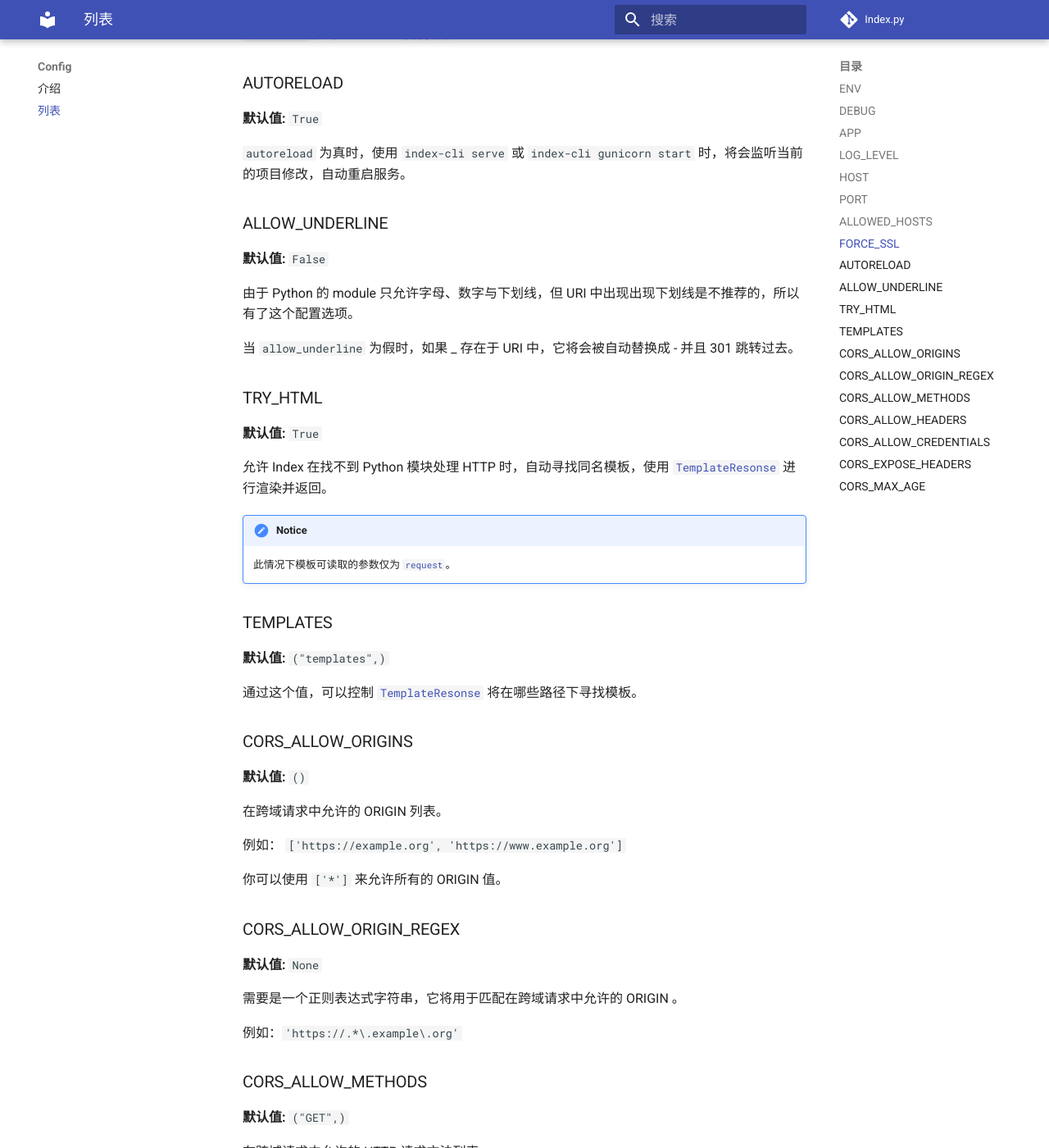
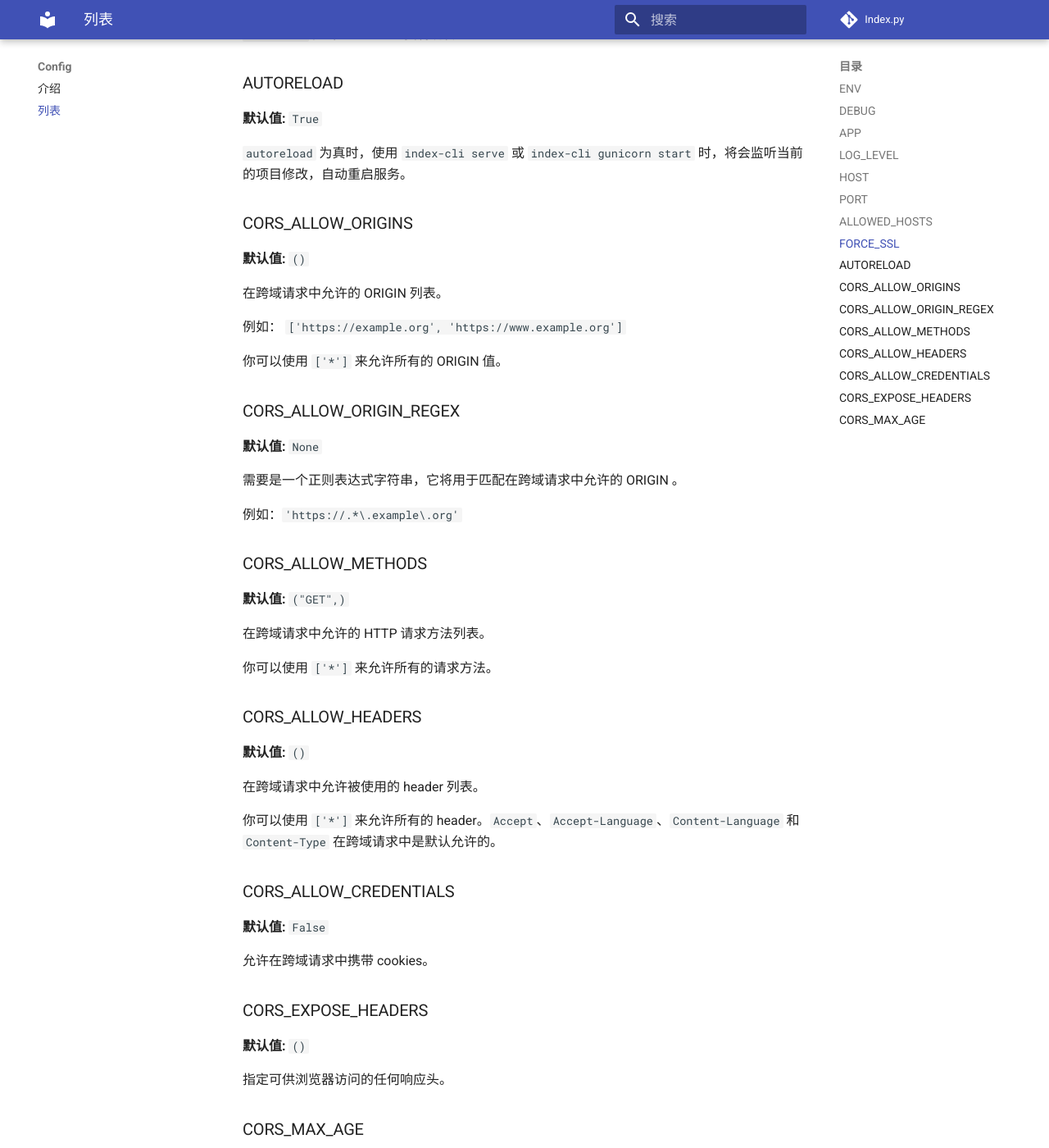
Before and after one commit to abersheeran/kui, an MkDocs documentation site: the page built from docs/config/list.md, in a window 1280 px wide and 1400 px high, scrolled down 1984 px. Shown: the whole window at 82% size. Built offline with MkDocs 1.6.1 and Material for MkDocs 9.7.7, drawn with Linux system fonts in a browser that asks for light colours; comment, search, counter and statistics services are not loaded.

Commit message:
change config list

```diff
--- a/docs/config/list.md
+++ b/docs/config/list.md
@@ -78,29 +78,6 @@ log_level   | logging
 
 `autoreload` 为真时，使用 `index-cli serve` 或 `index-cli gunicorn start` 时，将会监听当前的项目修改，自动重启服务。
 
-### ALLOW_UNDERLINE
-
-**默认值:** `False`
-
-由于 Python 的 module 只允许字母、数字与下划线，但 URI 中出现出现下划线是不推荐的，所以有了这个配置选项。
-
-当 `allow_underline` 为假时，如果 _ 存在于 URI 中，它将会被自动替换成 - 并且 301 跳转过去。
-
-### TRY_HTML
-
-**默认值:** `True`
-
-允许 Index 在找不到 Python 模块处理 HTTP 时，自动寻找同名模板，使用 [`TemplateResonse`](/http/#templateresponse) 进行渲染并返回。
-
-!!!notice
-    此情况下模板可读取的参数仅为 [`request`](/http/#_2)。
-
-### TEMPLATES
-
-**默认值:** `("templates",)`
-
-通过这个值，可以控制 [`TemplateResonse`](/http/#templateresponse) 将在哪些路径下寻找模板。
-
 ### CORS_ALLOW_ORIGINS
 
 **默认值:** `()`
```
Also changed, not shown: docs/http.md (+2 -2 lines), 2 other files.
